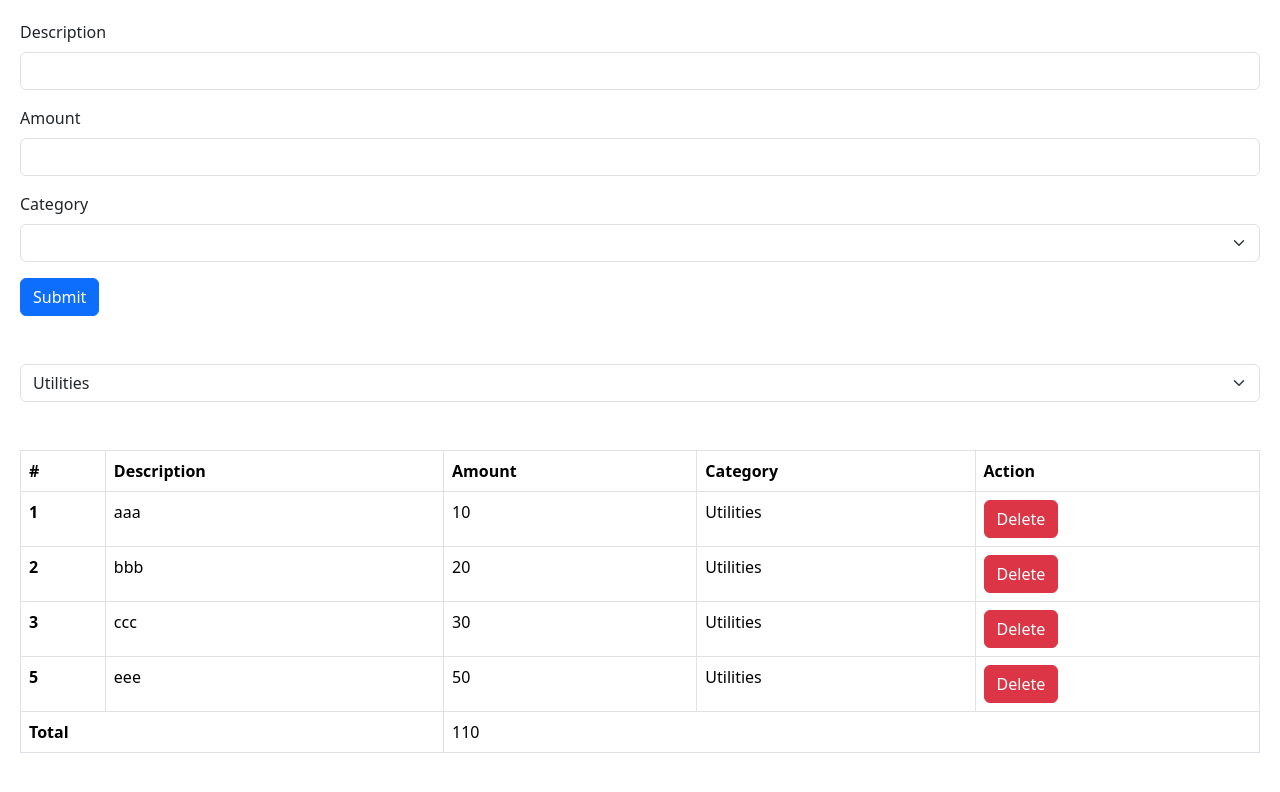
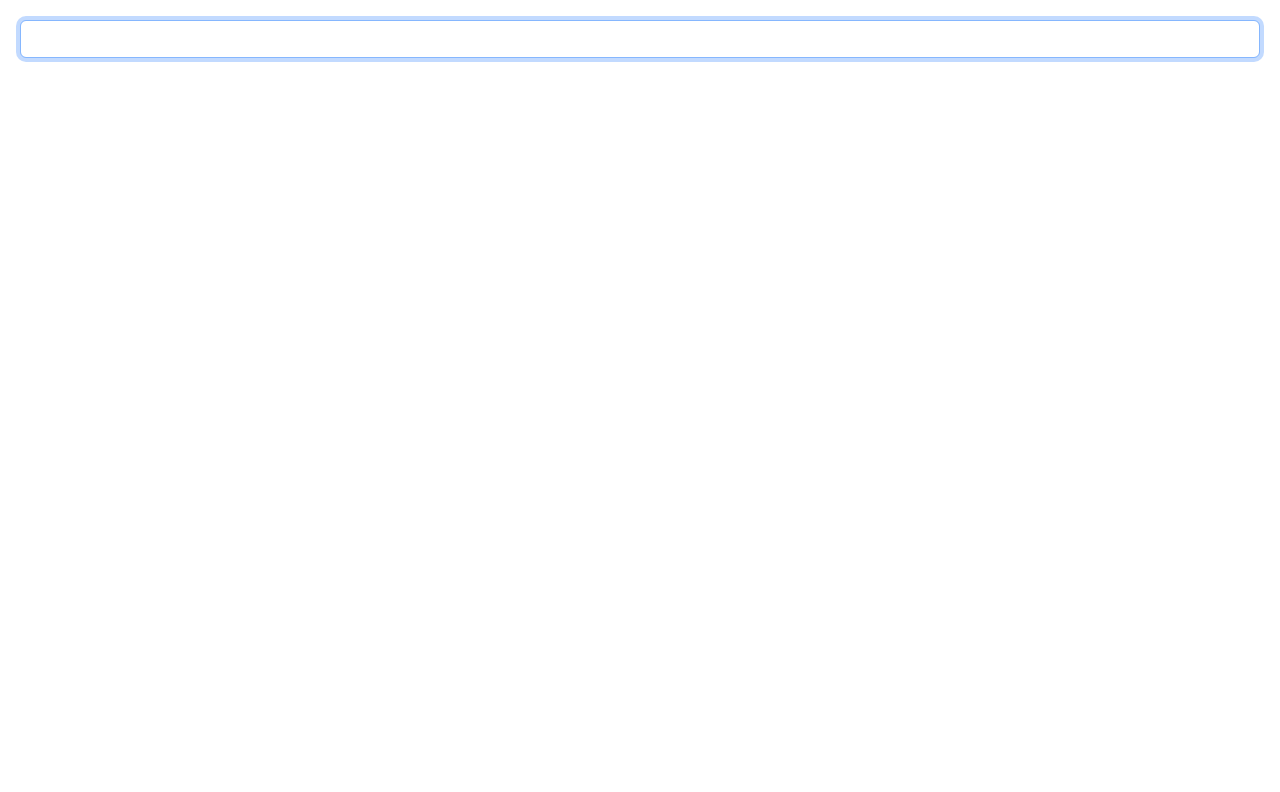
Before and after one commit to ashutosh-gole/react-app, a React (Vite) app: page / in a window 1280 px wide. Shown: the top 792 px of the page. Built offline with nearby package versions, Linux system fonts and the light colour scheme.

Commit message:
useEffect hook added in code

```diff
--- a/src/App.tsx
+++ b/src/App.tsx
@@ -1,47 +1,20 @@
-import { useState } from "react";
-import "./App.css";
-import ExpenseList from "./expense-tracker/components/ExpenseList";
-import ExpenseFilter from "./expense-tracker/components/ExpenseFilter";
-import ExpenseForm from "./expense-tracker/components/ExpenseForm";
+import { useEffect, useRef } from "react";
 
 function App() {
-  // set the default selected category as "Utilities" for practice
-  const [selectedCategory, setSelectedCategory] = useState("Utilities");
-  const [expenses, setExpenses] = useState([
-    { id: 1, description: "aaa", amount: 10, category: "Utilities" },
-    { id: 2, description: "bbb", amount: 20, category: "Utilities" },
-    { id: 3, description: "ccc", amount: 30, category: "Utilities" },
-    { id: 4, description: "ddd", amount: 40, category: "Groceries" },
-    { id: 5, description: "eee", amount: 50, category: "Utilities" },
-  ]);
-  const visibleExpenses =
-    selectedCategory && selectedCategory !== "All Categories"
-      ? expenses.filter((expense) => expense.category === selectedCategory)
-      : expenses;
+  const ref = useRef<HTMLInputElement>(null);
+
+  // after renderer => we use useEffect(() => {}) to make component pure
+  useEffect(() => {
+    if (ref.current) ref.current.focus();
+  });
+
+  useEffect(() => {
+    document.title = "React App";
+  });
 
   return (
     <>
-      <div className="mb-5">
-        <ExpenseForm
-          onSubmitClick={(expense) =>
-            setExpenses([...expenses, { ...expense, id: expenses.length + 1 }])
-          }
-        />
-      </div>
-
-      <div className="mb-5">
-        <ExpenseFilter
-          defaultSelectedCategory={selectedCategory}
-          onSelectCategory={(category) => setSelectedCategory(category)}
-        />
-      </div>
-
-      <ExpenseList
-        expenses={visibleExpenses}
-        onDelete={(id) =>
-          setExpenses(expenses.filter((expense) => expense.id !== id))
-        }
-      />
+      <input ref={ref} type="text" className="form-control"></input>
     </>
   );
 }
```
